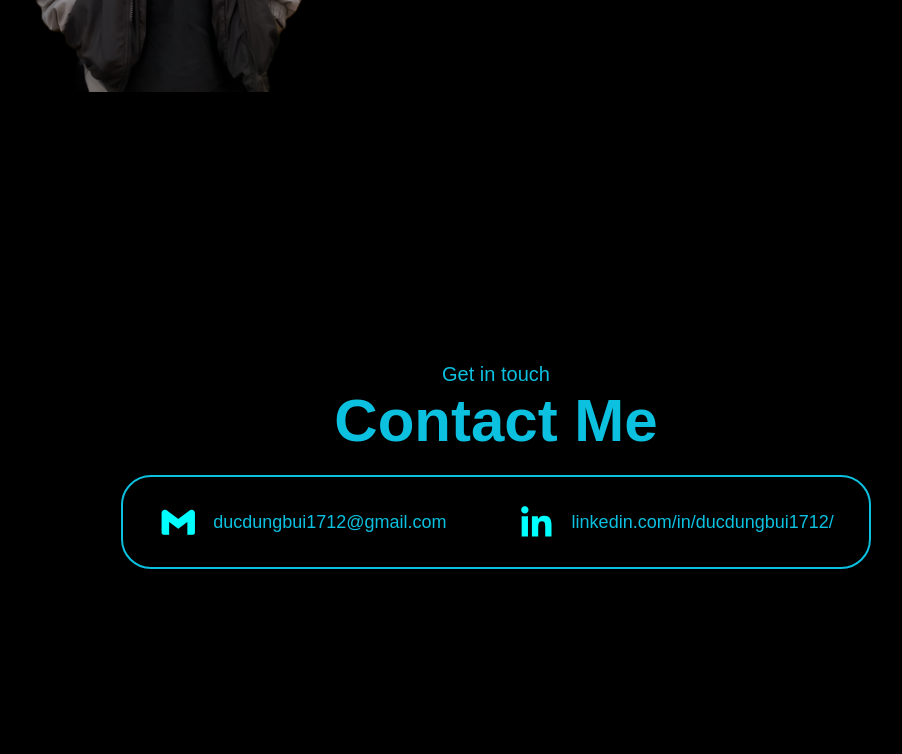
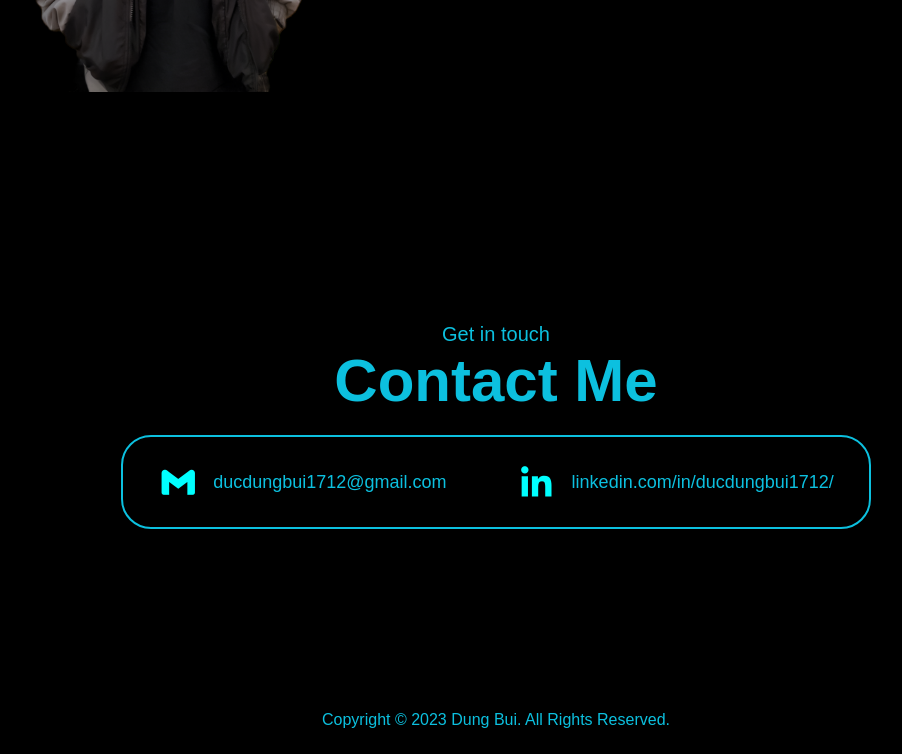
Before and after one commit to ducdungbui1712/personal_porfolio_website, a plain HTML site: page index.html in a window 1280 px wide. Shown: the part 1281-2035 px from the top of the page, without its empty margins (144-1046 px from the left). Drawn offline with nearby package versions, Linux system fonts and the light colour scheme.

Commit message:
footer completed

```diff
--- a/index.html
+++ b/index.html
@@ -123,13 +123,13 @@
                     <i class='bx bxl-linkedin' ></i>
                     <p><a href="https://www.linkedin.com/in/ducdungbui1712/">linkedin.com/in/ducdungbui1712/</a></p>
                 </div>
-              </div>
+            </div>
         </div>
     </div>
+    <div id="footer">
+        <p>Copyright &#169; 2023 Dung Bui. All Rights Reserved.</p>
+    </div>
 
-    <div id="footer">
-
-    </div>
     <script src="main.js"></script>
 </body>
 </html>
--- a/style.css
+++ b/style.css
@@ -358,12 +358,11 @@ flex-wrap: wrap;
 
 
 #contact {
-    padding: 80px 0;
     display: flex;
     flex-direction: column;
     justify-content: center;
     align-items: center;
-    height: 70vh;
+    height: 60vh;
 }
 
 .contact-text{
@@ -418,3 +417,12 @@ flex-wrap: wrap;
     margin-right: 15px;
     cursor: pointer;
 }
+
+#footer {
+    width: 100%;
+    color: #0CC0DF;
+    text-align: center;
+    font-weight: 300;
+    padding: 25px 0;
+    margin-top: 20px;
+}
```
Lines whose indentation alone changed are shown as unchanged.
